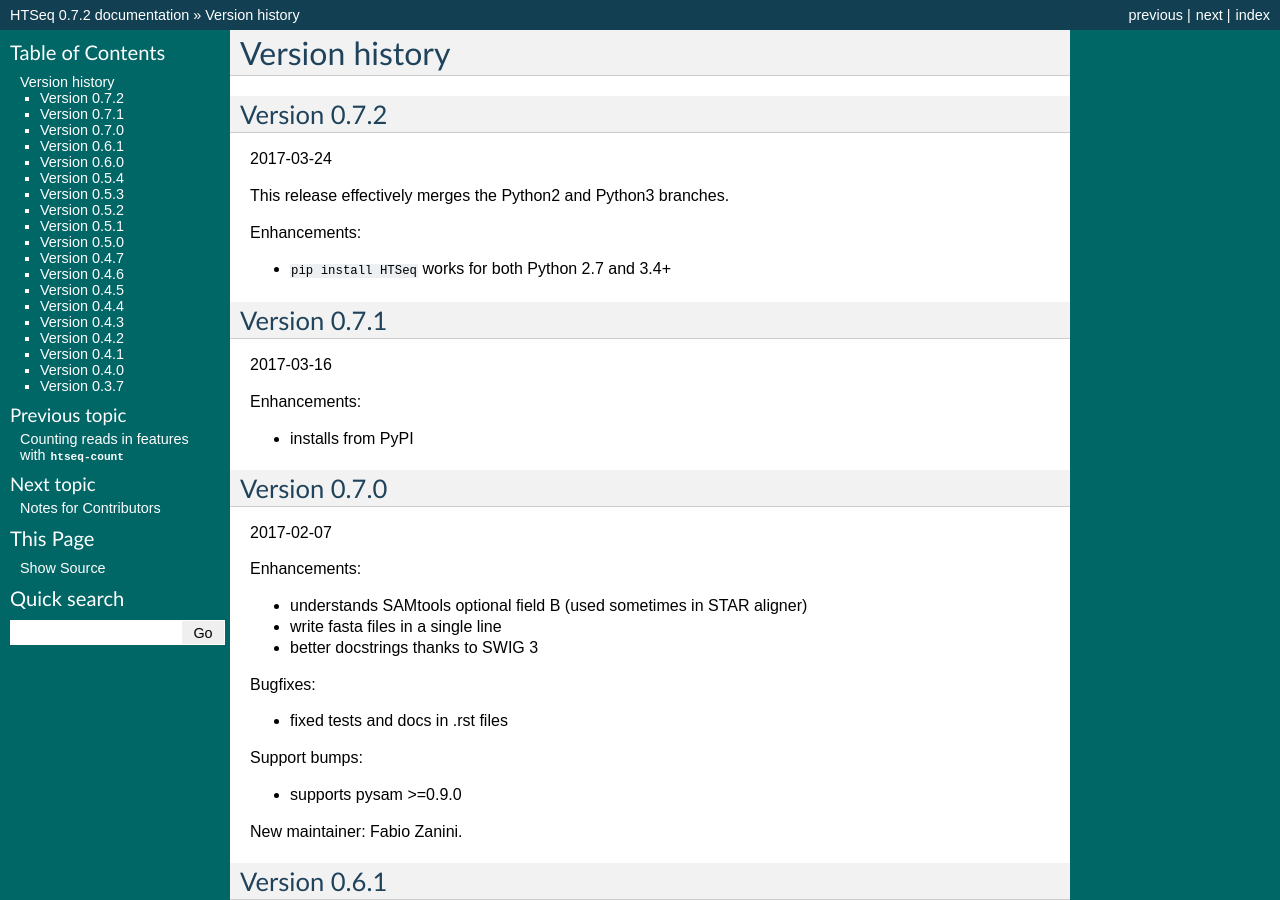
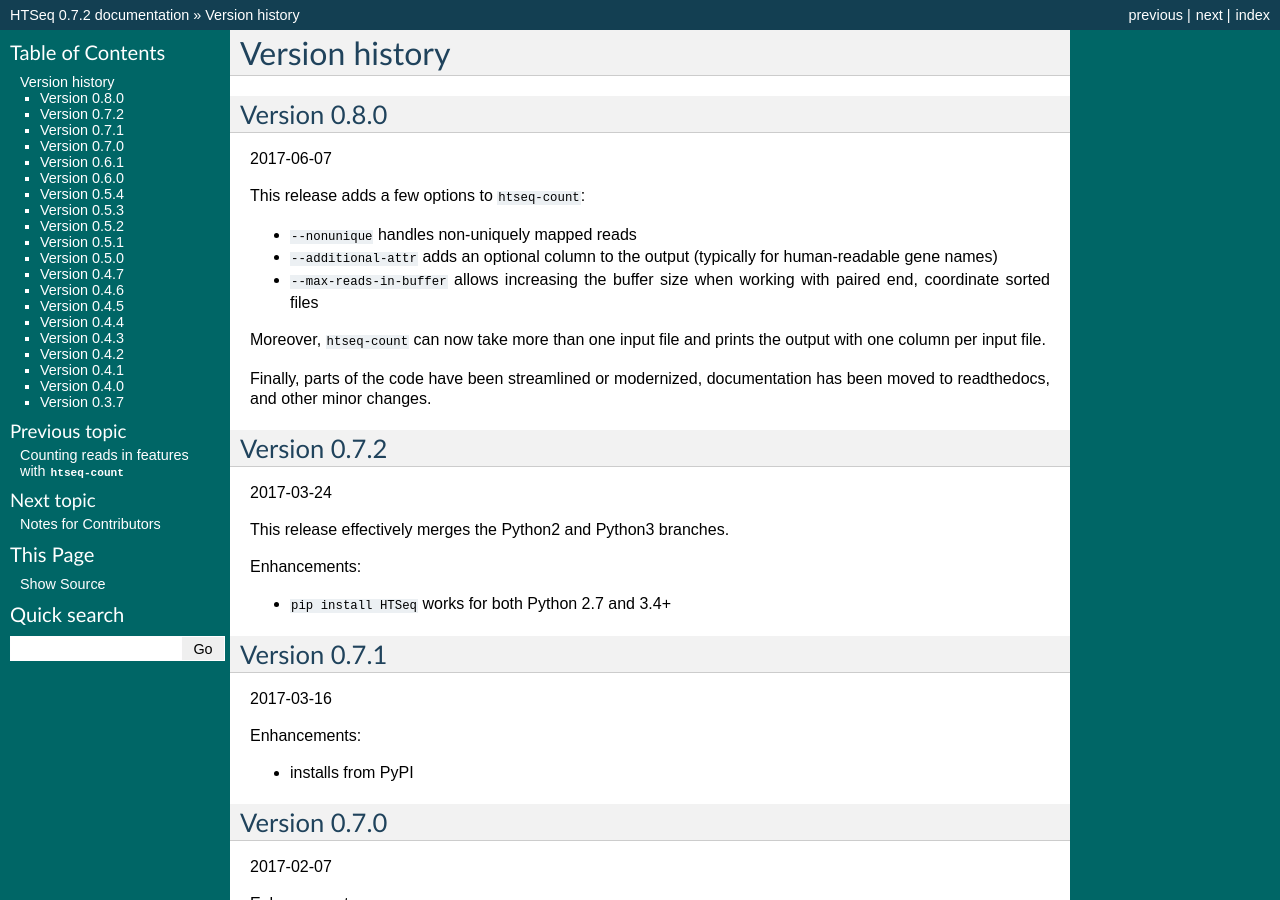
Before and after one commit to simon-anders/htseq, a Sphinx documentation site: the page built from python3/doc/history.rst, in a window 1280 px wide and 900 px high. Built offline with Sphinx 7.4.7, drawn with Linux system fonts in a browser that asks for light colours.

Commit message:
v0.8.0 RC1

```diff
--- a/python3/doc/history.rst
+++ b/python3/doc/history.rst
@@ -3,6 +3,21 @@
 ***************
 Version history
 ***************
+
+Version 0.8.0
+=============
+2017-06-07
+
+This release adds a few options to ``htseq-count``:
+
+- ``--nonunique`` handles non-uniquely mapped reads
+- ``--additional-attr`` adds an optional column to the output (typically for human-readable gene names)
+- ``--max-reads-in-buffer`` allows increasing the buffer size when working with paired end, coordinate sorted files
+
+Moreover, ``htseq-count`` can now take more than one input file and prints the output with one column per input file.
+
+Finally, parts of the code have been streamlined or modernized, documentation has been moved to readthedocs,
+and other minor changes.
 
 Version 0.7.2
 =============
```
Also changed, not shown: 1 other file.
